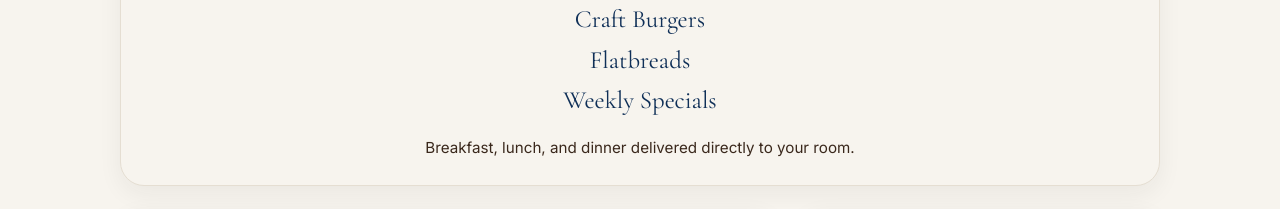
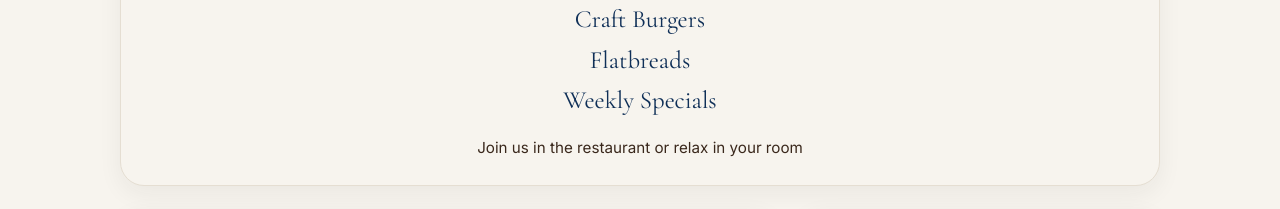
Before and after one commit to craft309/four-points-in-room-dining, a React (Vite) app: page / in a window 1280 px wide. Shown: the part 780-989 px from the top of the page. Built offline with nearby package versions, Linux system fonts and the light colour scheme.

Commit message:
Update App.jsx

```diff
--- a/src/App.jsx
+++ b/src/App.jsx
@@ -309,7 +309,7 @@ if (submitted) {
   </ul>
 
   <p>
-    Breakfast, lunch, and dinner delivered directly to your room.
+    Join us in the restaurant or relax in your room
   </p>
 </section>
       <form onSubmit={handleSubmit} className="layout">
```
